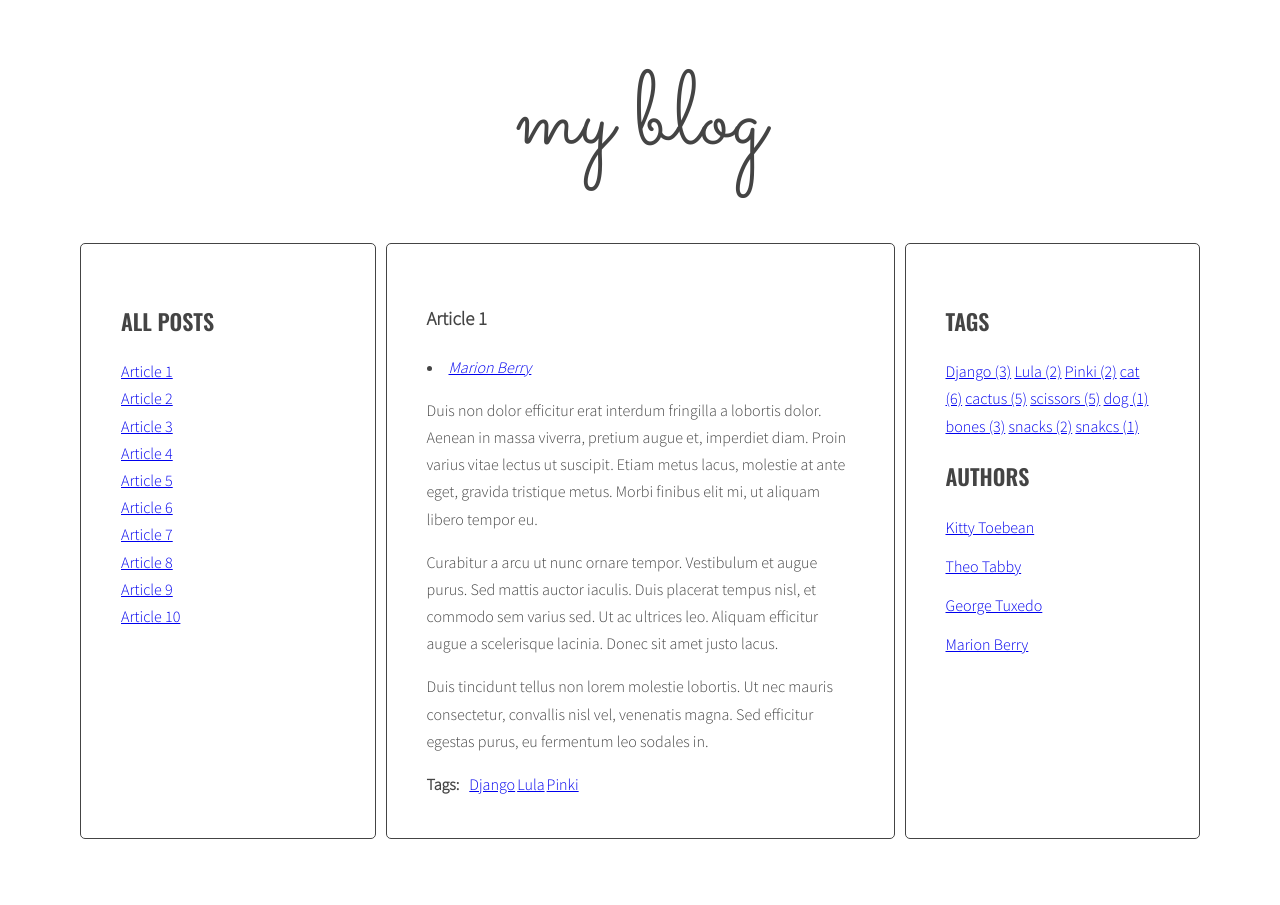
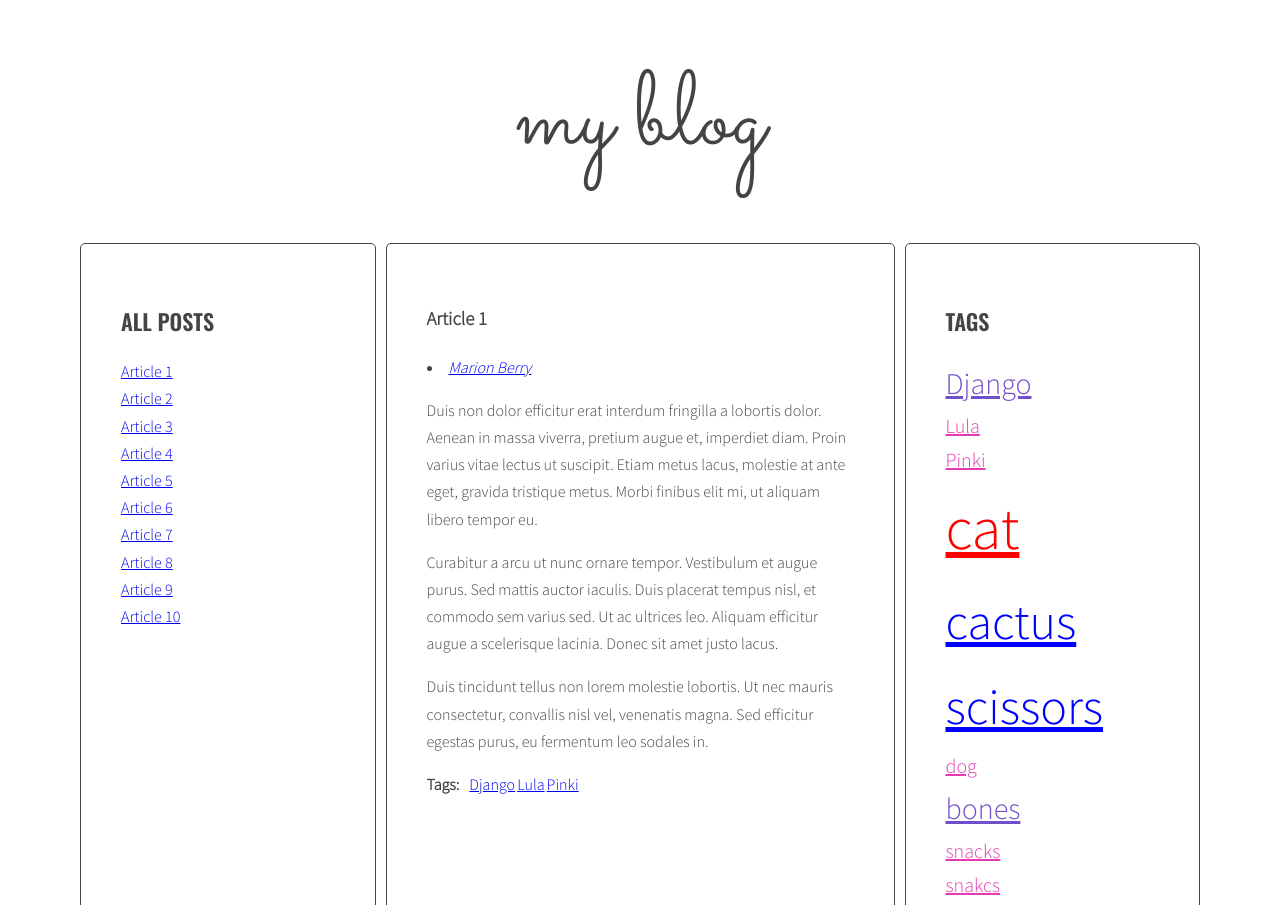
Before and after one commit to Pawelok35/js-blog, a website: page index.html in a window 1280 px wide. Shown: the top 905 px of the page. Before the commit the page ends 847 px from the top, so only its background shows below. Drawn offline with nearby package versions, Linux system fonts and the light colour scheme.

Commit message:
add function calculateTagClass

```diff
--- a/js/script.js
+++ b/js/script.js
@@ -39,7 +39,9 @@ const optArticleSelector = '.post',
   optTitleListSelector = '.titles',
   optArticleTagsSelector = '.post-tags .list',
   optArticleAuthorSelector = '.post-author',
-  optTagsListSelector = '.tags.list';
+  optTagsListSelector = '.tags.list',
+  optCloudClassCount = 5,
+  optCloudClassPrefix = 'tag-size-';
 
 function generateTitleLinks(customSelector = '') {
   /* remove contents of titleList */
@@ -102,6 +104,15 @@ function calculateTagsParams(tags) {
   return params;
 }
 
+function calculateTagClass(count, params) {
+  const normalizedCount = count - params.min;
+  const normalizedMax = params.max - params.min;
+  const percentage = normalizedCount / normalizedMax; //
+  const classNumber = Math.floor(percentage * (optCloudClassCount - 1) + 1);
+
+  return optCloudClassPrefix + classNumber;
+}
+
 function generateTags() {
   /* [NEW] create a new variable allTags with an empty object */
   let allTags = {};
@@ -156,8 +167,16 @@ function generateTags() {
   /* [NEW] START LOOP: for each tag in allTags: */
   for (let tag in allTags) {
     /* [NEW] generate code of a link and add it to allTagsHTML */
-    allTagsHTML +=
-      '<a href="#tag-' + tag + '">' + tag + ' (' + allTags[tag] + ')</a> ';
+    const tagLinkHTML =
+      '<li><a class="' +
+      calculateTagClass(allTags[tag], tagsParams) +
+      '" href="#tag-' +
+      tag +
+      '"><span>' +
+      tag +
+      '</span></a></li>';
+
+    allTagsHTML += tagLinkHTML;
   }
   /* [NEW] END LOOP: for each tag in allTags: */
 
--- a/sass/style.scss
+++ b/sass/style.scss
@@ -123,22 +123,25 @@ body {
 
 }
 
-// .tag-size-1 {
+.tag-size-5 {
+  font-size: 60px;
+  color: red;
+}
+.tag-size-4 {
+  font-size:50px;
+  color: blue;
+}
 
-// }
+.tag-size-3 {
+  font-size:40px;
+  color: green;
+}
 
-// .tag-size-2 {
-
-// }
-
-// .tag-size-3 {
-
-// }
-
-// .tag-size-4 {
-
-// }
-
-// .tag-size-5 {
-
-// }
+.tag-size-2 {
+  font-size:30px;
+  color: rgb(114, 79, 202);
+}
+.tag-size-1 {
+  font-size: 20px;
+  color: rgb(227, 59, 182);
+}
```
Also changed, not shown: css/style.css, 1 other file.
